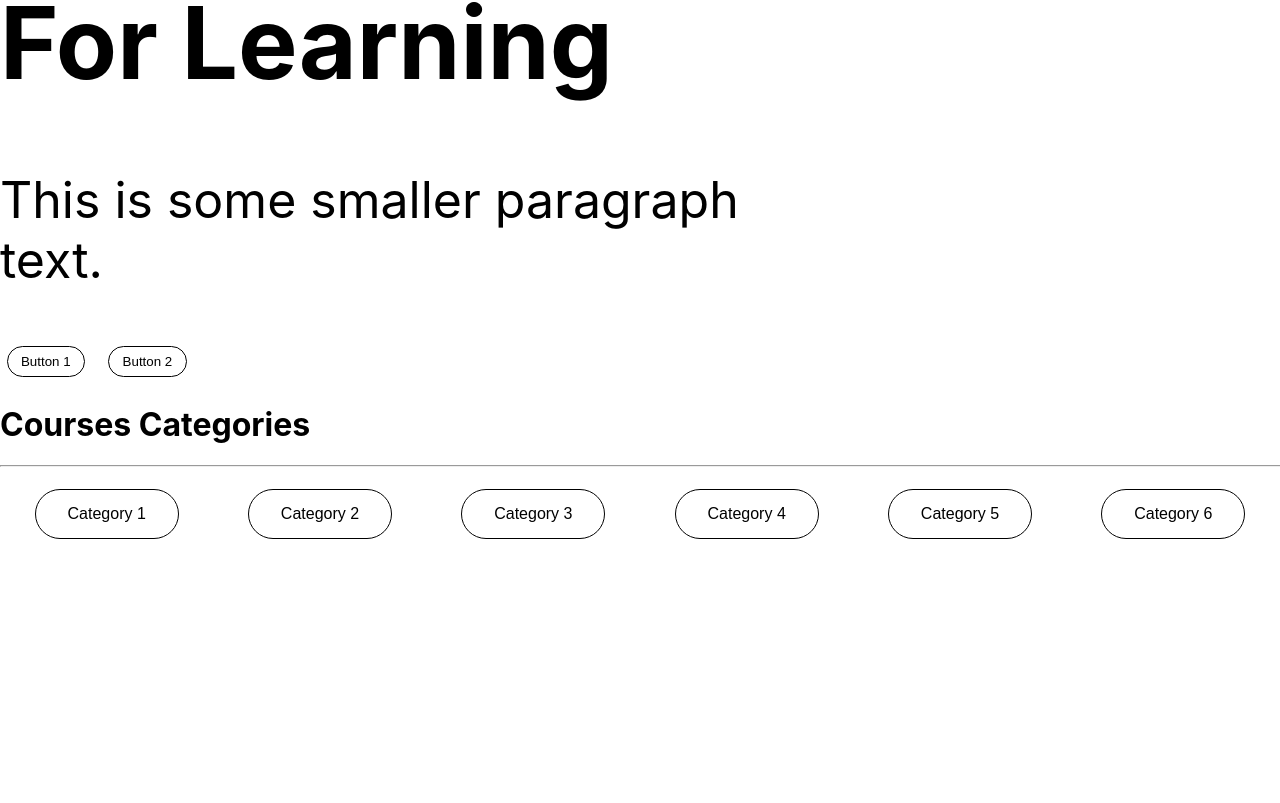
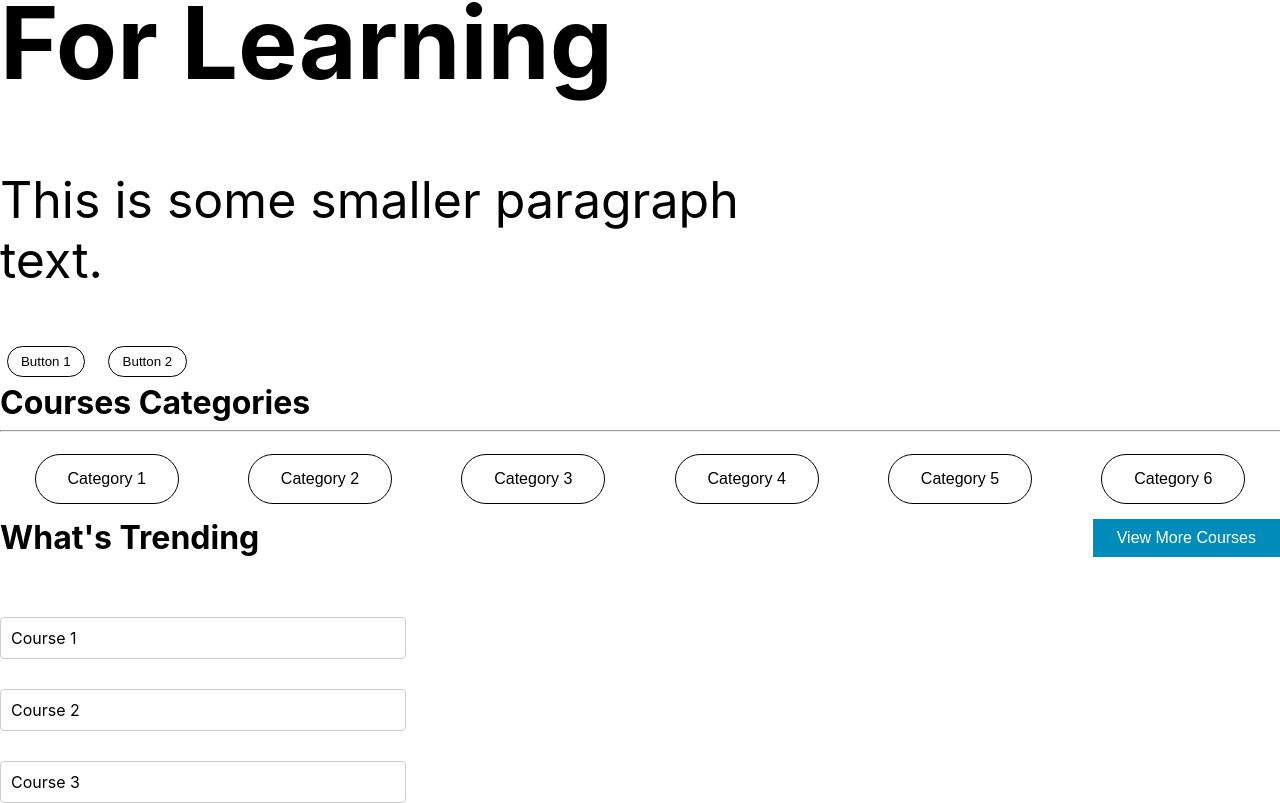
Before and after one commit to ishanb2001/elearning-platform, a React (Create React App) app: page / in a window 1280 px wide. Shown: the part 404-1207 px from the top of the page. Before the commit the page ends 957 px from the top, so only its background shows below. Built offline with nearby package versions, Linux system fonts and the light colour scheme.

Commit message:
Adding trending component

```diff
--- a/src/App.css
+++ b/src/App.css
@@ -132,6 +132,46 @@ body {
   cursor: pointer;
 }
 
+/* TrendingCourses.css */
+
+.header-container {
+  display: flex;
+  justify-content: space-between;
+  align-items: center;
+}
+
+.header {
+  margin: 0;
+}
+
+.view-more-button {
+  background-color: #008CBA; /* Blue */
+  border: none;
+  color: white;
+  padding: 10px 24px;
+  text-align: center;
+  text-decoration: none;
+  font-size: 16px;
+  cursor: pointer;
+}
+
+.card-container {
+  display: flex;
+  justify-content: space-between;
+  margin-top: 20px;
+}
+
+.card {
+  border: 1px solid #ccc;
+  border-radius: 4px;
+  width: 30%;
+  padding: 10px;
+}
+
+
+
+
+
 
 @media screen and (max-width: 1000px) {
   .content-container {
--- a/src/App.js
+++ b/src/App.js
@@ -3,6 +3,7 @@ import './App.css';
 import Home from './Home';
 import ContentComponent from './Header';
 import CourseCategories from './Filter';
+import TrendingCourses from './TrendingCourses';
 
 
 function App() {
@@ -11,6 +12,7 @@ function App() {
       <Home/>
       <ContentComponent/>
       <CourseCategories/>
+      <TrendingCourses/>
     </div>
   );
 }
--- /dev/null
+++ b/src/TrendingCourses.js
@@ -0,0 +1,21 @@
+import React from 'react';
+import './App.css';
+
+const TrendingCourses = () => {
+  return (
+    <div>
+      <div className="header-container">
+        <h1 className="header">What's Trending</h1>
+        <button className="view-more-button">View More Courses</button>
+      </div>
+
+      <div className="card-container">
+        <div className="card">Course 1</div>
+        <div className="card">Course 2</div>
+        <div className="card">Course 3</div>
+      </div>
+    </div>
+  );
+};
+
+export default TrendingCourses;
```
